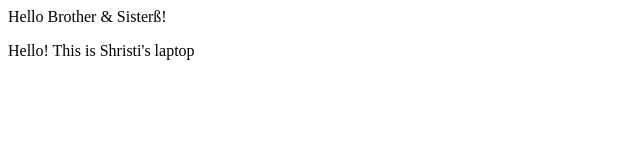
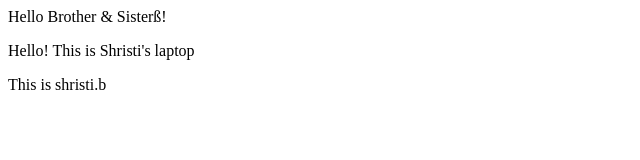
Before and after one commit to shristii-b/git, a plain HTML site: page index.html in a window 1280 px wide. Shown: the whole page, without its empty margins (0-640 px from the left). Drawn offline with Linux system fonts and the light colour scheme.

Commit message:
user name change

```diff
--- a/index.html
+++ b/index.html
@@ -8,5 +8,6 @@
 <body>
     Hello Brother & Sisterß!
     <p>Hello! This is Shristi's laptop </p>
+    <p>This is shristi.b</p>
 </body>
 </html>
```
